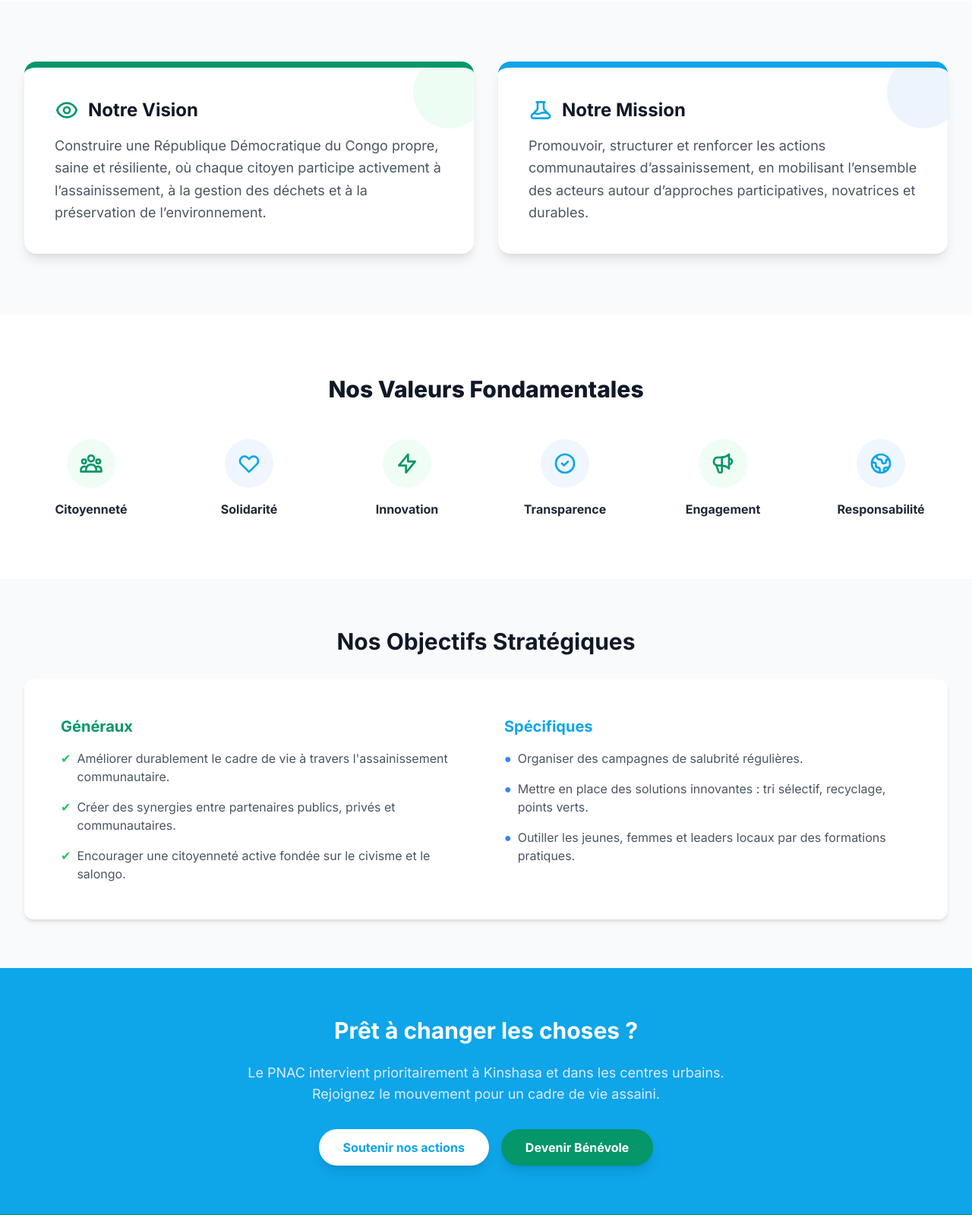
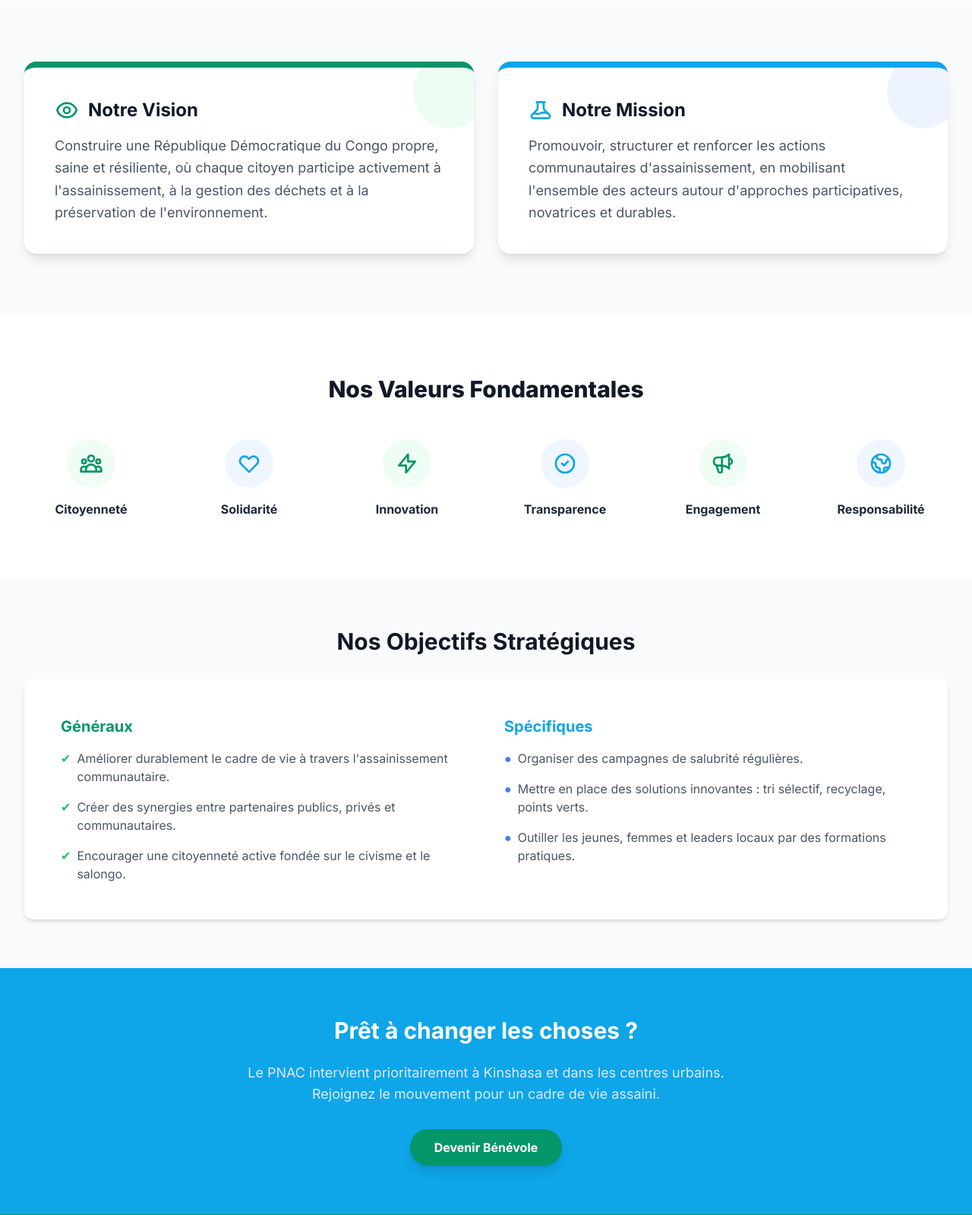
Before and after one commit to jokashongwe/pnac, a Django app: page /fr/notre-mission/ in a window 1280 px wide. Shown: the part 987-2586 px from the top of the page at 76% size. Run offline with Django 5.2, Linux system fonts and the light colour scheme; some libraries are stand-ins or nearby versions.

Commit message:
Fix become volonteer

```diff
--- a/templates/mission.html
+++ b/templates/mission.html
@@ -14,7 +14,7 @@
             {% trans "Notre Raison d'Être" %}
         </h1>
         <p class="mt-6 text-xl text-gray-300 max-w-3xl mx-auto">
-            {% trans "Le PNAC est une réponse structurée, durable et inclusive aux défis d’assainissement et de salubrité en République Démocratique du Congo." %}
+            {% trans "Le PNAC est une réponse structurée, durable et inclusive aux défis d'assainissement et de salubrité en République Démocratique du Congo." %}
         </p>
     </div>
 </div>
@@ -28,7 +28,7 @@
                 </h2>
                 <div class="prose text-gray-500 text-lg">
                     <p class="mb-4">
-                        {% trans "Le modèle actuel d’assainissement en RDC nécessite une approche intégrée. Les actions étatiques, bien que cruciales, ne suffisent pas à relever les défis urbains et périurbains de la salubrité." %}
+                        {% trans "Le modèle actuel d'assainissement en RDC nécessite une approche intégrée. Les actions étatiques, bien que cruciales, ne suffisent pas à relever les défis urbains et périurbains de la salubrité." %}
                     </p>
                     <p class="mb-4">
                         {% trans "Le PNAC répond à ce besoin en apportant une structure agile, une expertise associative et une capacité de mobilisation rapide des communautés." %}
@@ -62,7 +62,7 @@
                     {% trans "Notre Vision" %}
                 </h3>
                 <p class="text-gray-600 text-lg leading-relaxed">
-                    {% trans "Construire une République Démocratique du Congo propre, saine et résiliente, où chaque citoyen participe activement à l’assainissement, à la gestion des déchets et à la préservation de l’environnement." %}
+                    {% trans "Construire une République Démocratique du Congo propre, saine et résiliente, où chaque citoyen participe activement à l'assainissement, à la gestion des déchets et à la préservation de l'environnement." %}
                 </p>
             </div>
 
@@ -73,7 +73,7 @@
                     {% trans "Notre Mission" %}
                 </h3>
                 <p class="text-gray-600 text-lg leading-relaxed">
-                    {% trans "Promouvoir, structurer et renforcer les actions communautaires d’assainissement, en mobilisant l’ensemble des acteurs autour d’approches participatives, novatrices et durables." %}
+                    {% trans "Promouvoir, structurer et renforcer les actions communautaires d'assainissement, en mobilisant l'ensemble des acteurs autour d'approches participatives, novatrices et durables." %}
                 </p>
             </div>
 
@@ -183,10 +183,10 @@
             {% trans "Le PNAC intervient prioritairement à Kinshasa et dans les centres urbains. Rejoignez le mouvement pour un cadre de vie assaini." %}
         </p>
         <div class="flex flex-col sm:flex-row justify-center gap-4">
-            <a href="{% url 'donate' %}" class="bg-white text-pnacBlue font-bold py-3 px-8 rounded-full shadow-lg hover:bg-gray-100 transition">
+            {% comment %} <a href="{% url 'donate' %}" class="bg-white text-pnacBlue font-bold py-3 px-8 rounded-full shadow-lg hover:bg-gray-100 transition">
                 {% trans "Soutenir nos actions" %}
-            </a>
-            <a href="{% url 'event_list' %}" class="bg-pnacGreen text-white font-bold py-3 px-8 rounded-full shadow-lg hover:bg-green-700 transition">
+            </a> {% endcomment %}
+            <a href="{% url 'volunteer_apply' %}" class="bg-pnacGreen text-white font-bold py-3 px-8 rounded-full shadow-lg hover:bg-green-700 transition">
                 {% trans "Devenir Bénévole" %}
             </a>
         </div>
--- a/templates/team.html
+++ b/templates/team.html
@@ -63,7 +63,7 @@
         <p class="text-gray-600 mb-8 max-w-2xl mx-auto">
             {% trans "Le PNAC est une structure ouverte. Que vous soyez expert en environnement, logisticien ou simple citoyen motivé, votre place est ici. " %}
         </p>
-        <a href="{% url 'donate' %}" class="inline-block bg-pnacGreen text-white font-bold py-3 px-8 rounded-full hover:bg-green-700 transition shadow-lg">
+        <a href="{% url 'volunteer_apply' %}" class="inline-block bg-pnacGreen text-white font-bold py-3 px-8 rounded-full hover:bg-green-700 transition shadow-lg">
             {% trans "Devenir Bénévole" %}
         </a>
     </div>
```
